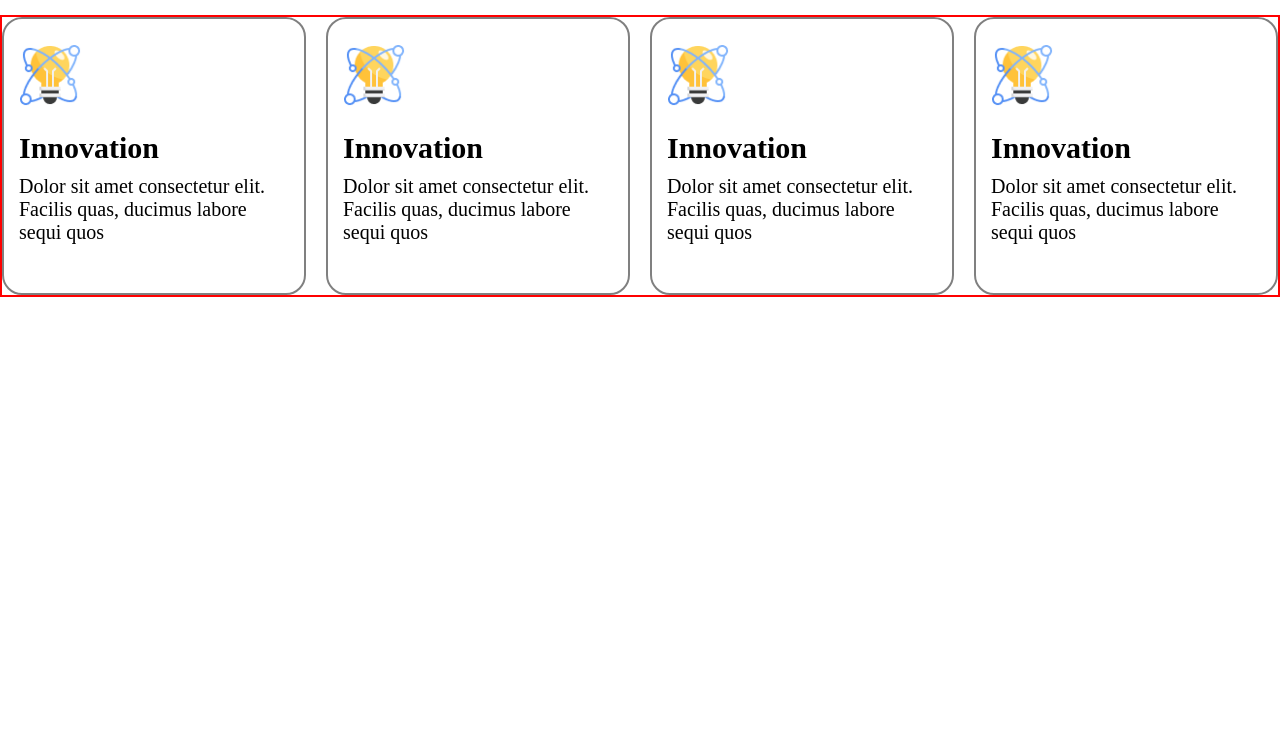
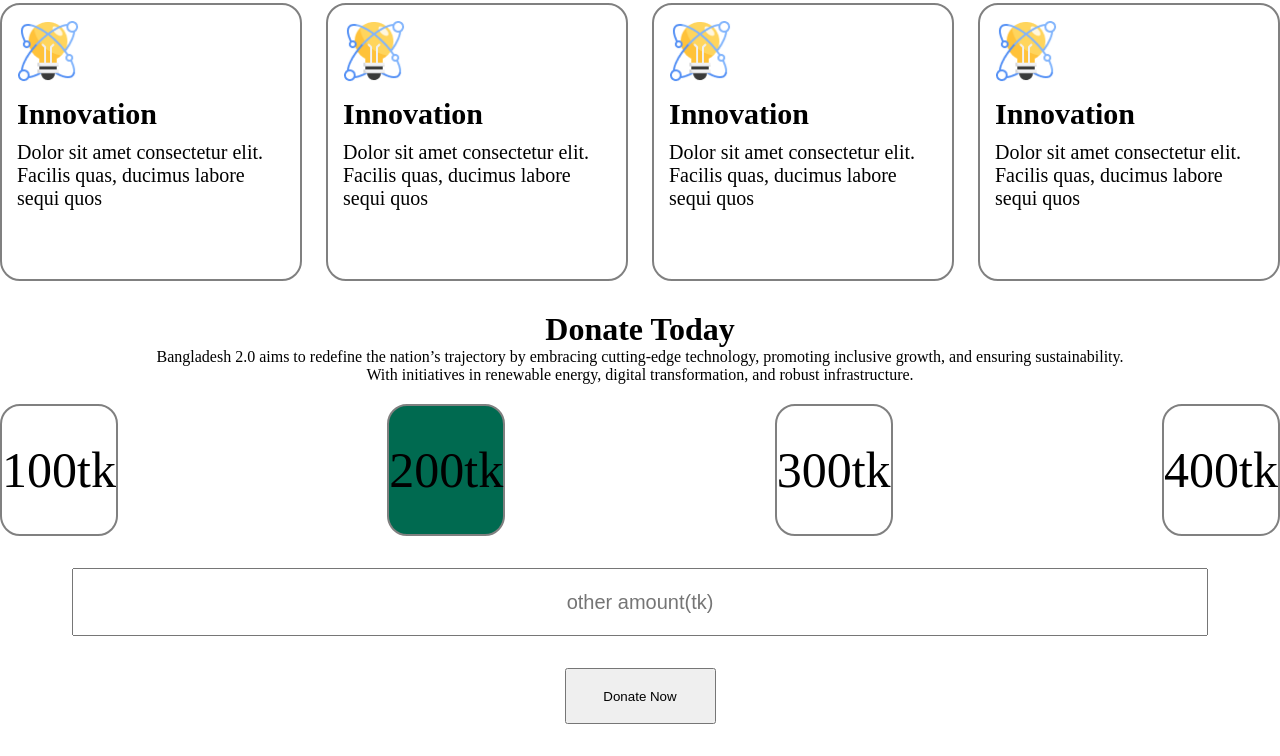
Before and after one commit to Ashraf1551/beloved-BD, a plain HTML site: page index.html in a window 1280 px wide. Shown: the part 744-1500 px from the top of the page. Before the commit the page ends 1041 px from the top, so only its background shows below. Drawn offline with Linux system fonts and the light colour scheme.

Commit message:
layout made

```diff
--- a/index.html
+++ b/index.html
@@ -9,21 +9,22 @@
   <body>
     <nav>
       <h1>Bangladesh 2.0</h1>
-      <button>Sing Up</button>
+      <button>Sign Up</button>
     </nav>
 
-    <!-- banner section starts here -->
     <header>
-      <div class="leftsection">
+      <div class="leftSection">
         <p>Bangladesh 2.0</p>
         <h1>Idea , innovation , vision and challenges in New Bangladesh.</h1>
         <button>Explore New Bangladesh</button>
       </div>
-      <img class="rightsection" src="images/hero.png" alt="" />
+      <img class="rightSection" src="./images/hero.png" alt="" />
     </header>
 
     <!-- main section starts here -->
-    <h1 class="pillar">Pillars of "Bangladesh 2.0"</h1>
+    <h1 style="max-width: 1280px; margin: 20px auto">
+      Pillars of "Bangladesh 2.0"
+    </h1>
     <div class="parent-div">
       <div class="child-div">
         <img src="./images/card-icon.png" alt="" />
@@ -58,5 +59,87 @@
         </p>
       </div>
     </div>
+
+    <!-- donation part -->
+    <h1 style="text-align: center">Donate Today</h1>
+    <p style="text-align: center">
+      Bangladesh 2.0 aims to redefine the nation’s trajectory by embracing
+      cutting-edge technology, promoting inclusive growth, and ensuring
+      sustainability. <br />
+      With initiatives in renewable energy, digital transformation, and robust
+      infrastructure.
+    </p>
+
+    <div
+      style="
+        max-width: 1280px;
+        margin: 20px auto;
+        display: flex;
+        justify-content: space-between;
+      "
+    >
+      <div
+        style="
+          border: 2px solid gray;
+          height: 128px;
+          display: flex;
+          justify-content: center;
+          align-items: center;
+          border-radius: 20px;
+        "
+      >
+        <p style="font-size: 50px">100tk</p>
+      </div>
+      <div
+        style="
+          border: 2px solid gray;
+          height: 128px;
+          display: flex;
+          justify-content: center;
+          align-items: center;
+          border-radius: 20px;
+          background-color: #006a50;
+        "
+      >
+        <p style="font-size: 50px">200tk</p>
+      </div>
+      <div
+        style="
+          border: 2px solid gray;
+          height: 128px;
+          display: flex;
+          justify-content: center;
+          align-items: center;
+          border-radius: 20px;
+        "
+      >
+        <p style="font-size: 50px">300tk</p>
+      </div>
+      <div
+        style="
+          border: 2px solid gray;
+          height: 128px;
+          display: flex;
+          justify-content: center;
+          align-items: center;
+          border-radius: 20px;
+        "
+      >
+        <p style="font-size: 50px">400tk</p>
+      </div>
+    </div>
+
+    <input
+      class="inputField"
+      type="text"
+      name=""
+      id=""
+      placeholder="other amount(tk)"
+    />
+    <button
+      style="display: block; margin: 32px auto; width: 151px; height: 56px"
+    >
+      Donate Now
+    </button>
   </body>
 </html>
--- a/styles/bd.css
+++ b/styles/bd.css
@@ -2,25 +2,28 @@
   margin: 0;
   padding: 0;
 }
+
 nav {
-  border: 1px solid red;
   display: flex;
   justify-content: space-between;
   align-items: center;
   max-width: 1280px;
+  height: 100px;
   margin: 0 auto;
-  height: 100px;
 }
+
 nav button {
+  width: 116px;
   height: 52px;
-  width: 116px;
   border-radius: 10px;
+  /* border: none; */
   color: green;
   font-weight: bolder;
 }
 nav h1 {
   font-size: 40px;
 }
+
 header {
   background-color: #c6e4d6;
   height: 560px;
@@ -29,17 +32,17 @@
   display: flex;
   justify-content: space-between;
   align-items: center;
-  border-radius: 24px;
+  border-radius: 30px;
 }
-.leftsection {
-  border: 1px solid red;
+
+.leftSection {
   width: 48%;
 }
-.rightsection {
-  border: 1px solid blue;
+.rightSection {
   width: 48%;
   height: 400px;
 }
+
 header div button {
   width: 270px;
   height: 56px;
@@ -47,33 +50,38 @@
   border-radius: 10px;
   font-size: 20px;
   color: white;
-}
-
-.pillar {
-  max-width: 1280px;
-  margin: 30px auto;
+  border: none;
+  margin-top: 20px;
 }
 
 .parent-div {
-  border: 2px solid red;
   max-width: 1280px;
-  margin: 0 auto;
+  margin: 30px auto;
+  display: flex;
   font-size: 20px;
-  display: flex;
-  gap: 20px;
+  gap: 24px;
 }
+
 .child-div {
   border: 2px solid gray;
   height: 244px;
-  width: 302px;
   padding: 15px;
   border-radius: 20px;
 }
+
 .child-div img {
   width: 62px;
   height: 62px;
-  margin: 10px 0;
 }
 .child-div h2 {
   margin: 10px 0;
 }
+
+.inputField {
+  width: 1132px;
+  height: 64px;
+  display: block;
+  margin: 32px auto;
+  font-size: 20px;
+  text-align: center;
+}
```
Also changed, not shown: banner.html (added, +9 -0 lines), styles/banner.html (added).
